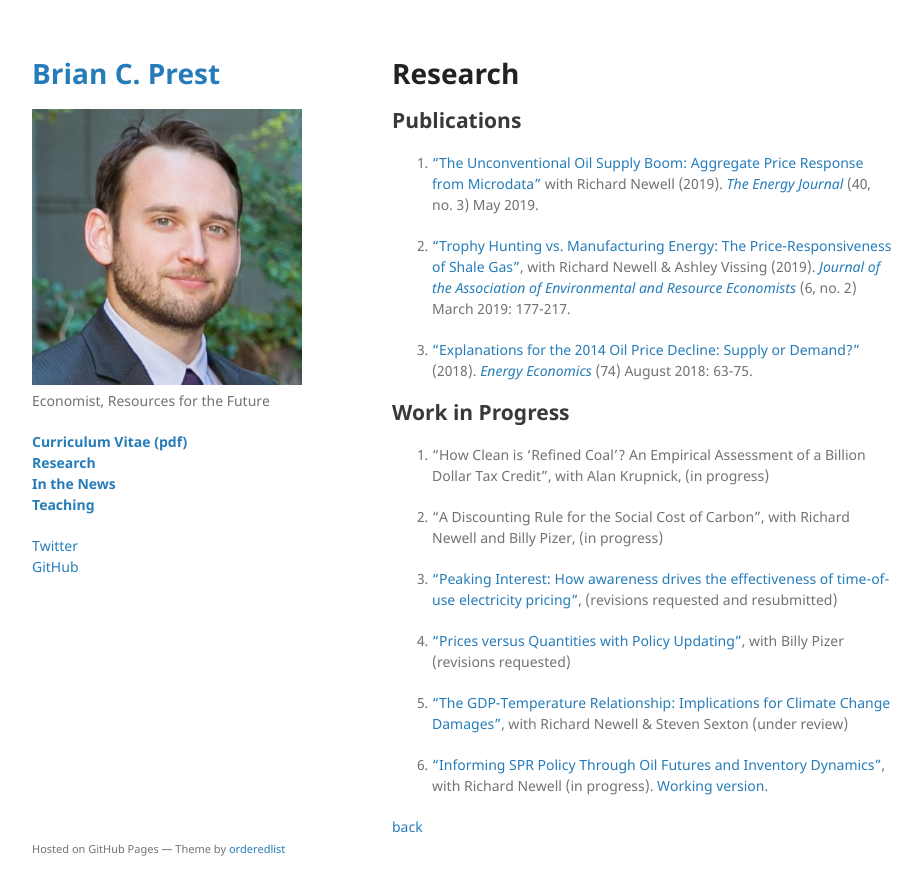
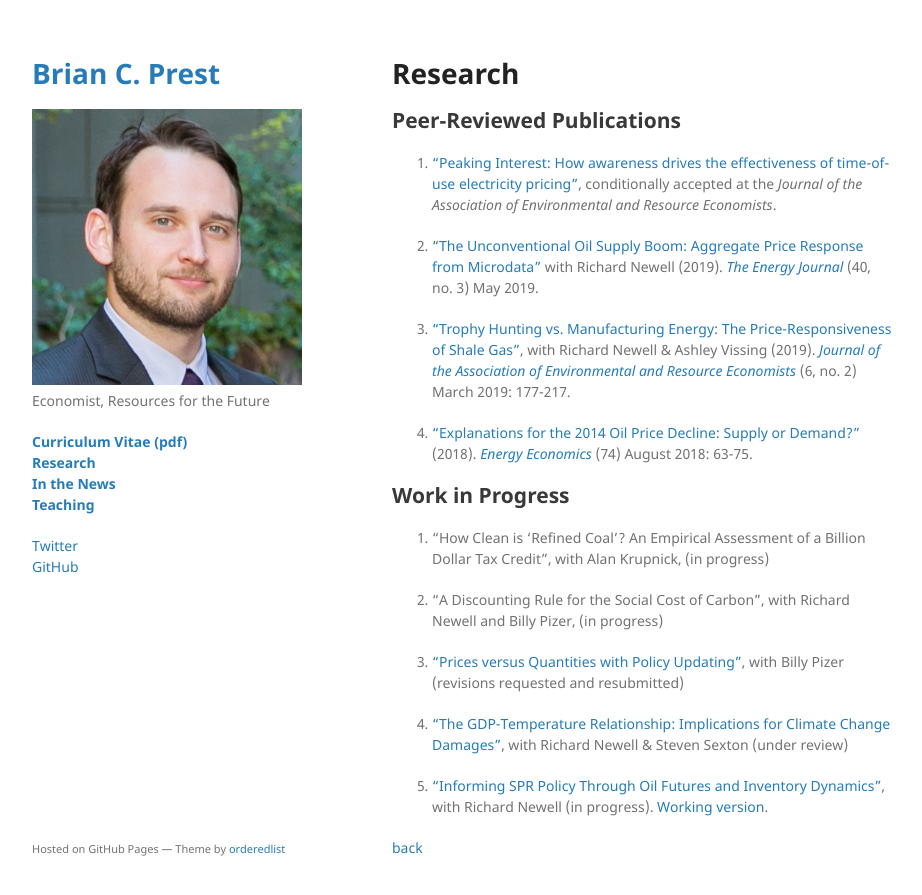
Before and after one commit to bprest/bprest.github.io, a Jekyll site: the page built from research.md, in a window 1280 px wide and 928 px high. Shown: the top 895 px of the window, without its empty margins (178-1100 px from the left). Built offline with Jekyll 4.4.1, drawn with Linux system fonts in a browser that asks for light colours; our own code applies the rules of GitHub Pages for plain Markdown files.

Commit message:
Move peaking interest to publications

```diff
--- a/research.md
+++ b/research.md
@@ -4,7 +4,9 @@ layout: default
 
 # Research
 
-## Publications
+## Peer-Reviewed Publications
+
+1. [“Peaking Interest: How awareness drives the effectiveness of time-of-use electricity pricing”](http://bit.ly/Prest_Peaking_Interest), conditionally accepted at the _Journal of the Association of Environmental and Resource Economists_.
 
 1. [“The Unconventional Oil Supply Boom: Aggregate Price Response from Microdata”](http://bit.ly/Newell_Prest_2018_Unconventional_Oil_Boom) with Richard Newell (2019). [_The Energy Journal_](https://www.iaee.org/energyjournal/article/3350) (40, no. 3) May 2019.
 
@@ -18,9 +20,7 @@ layout: default
 
 1. “A Discounting Rule for the Social Cost of Carbon”, with Richard Newell and Billy Pizer, (in progress)
 
-1. [“Peaking Interest: How awareness drives the effectiveness of time-of-use electricity pricing”](http://bit.ly/Prest_Peaking_Interest), (revisions requested and resubmitted)
-
-1. [“Prices versus Quantities with Policy Updating”](http://www.nber.org/papers/w22379), with Billy Pizer (revisions requested)
+1. [“Prices versus Quantities with Policy Updating”](http://www.nber.org/papers/w22379), with Billy Pizer (revisions requested and resubmitted)
 
 1. [“The GDP-Temperature Relationship: Implications for Climate Change Damages”](https://www.rff.org/publications/working-papers/the-gdp-temperature-relationship-implications-for-climate-change-damages/), with Richard Newell & Steven Sexton (under review)
 
```
